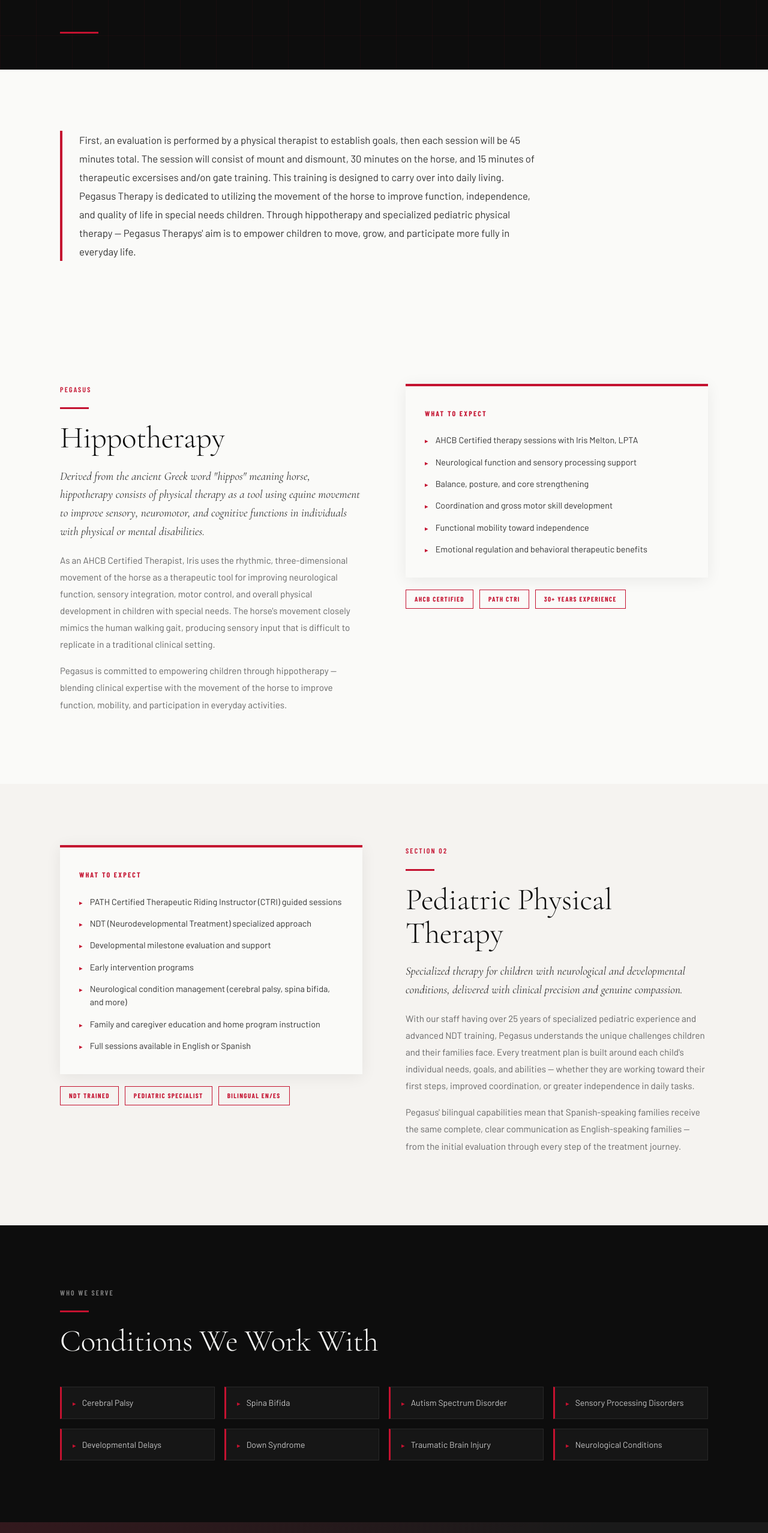
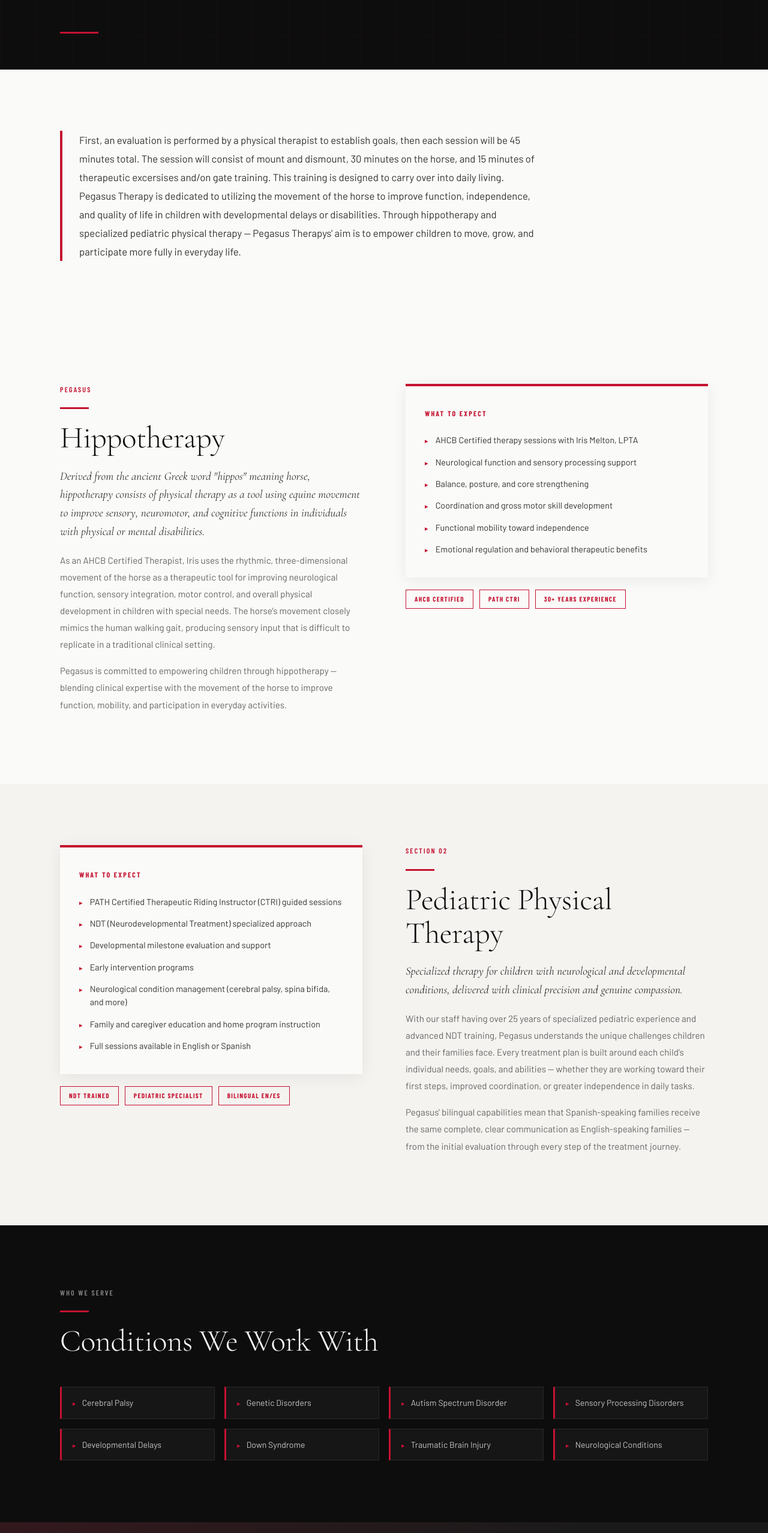
Before and after one commit to zMelt/Pegasus-Therapy, a React (Vite) app: page /services in a window 1280 px wide. Shown: the part 241-2797 px from the top of the page at 60% size. Built offline with nearby package versions, Linux system fonts and the light colour scheme.

Commit message:
Update service description for clarity and accuracy

```diff
--- a/src/pages/Services.jsx
+++ b/src/pages/Services.jsx
@@ -46,7 +46,7 @@
             </p>
             <p>
               Pegasus Therapy is dedicated to utilizing the movement of the horse to improve function,
-              independence, and quality of life in special needs children. Through hippotherapy and
+              independence, and quality of life in children with developmental delays or disabilities. Through hippotherapy and
               specialized pediatric physical therapy — Pegasus Therapys' aim is to empower children to
               move, grow, and participate more fully in everyday life.
             </p>
@@ -160,7 +160,7 @@
           <div className="conditions__grid">
             {[
               'Cerebral Palsy',
-              'Spina Bifida',
+              'Genetic Disorders',
               'Autism Spectrum Disorder',
               'Sensory Processing Disorders',
               'Developmental Delays',
```
